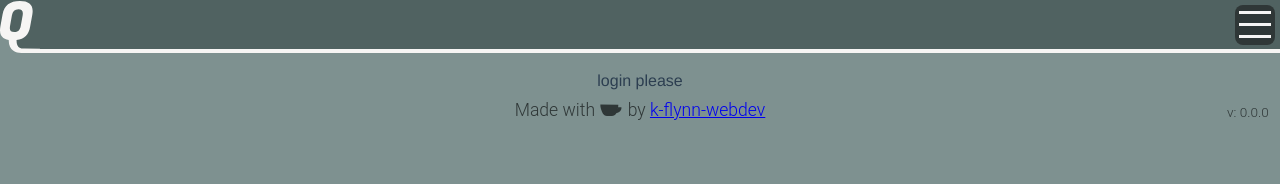
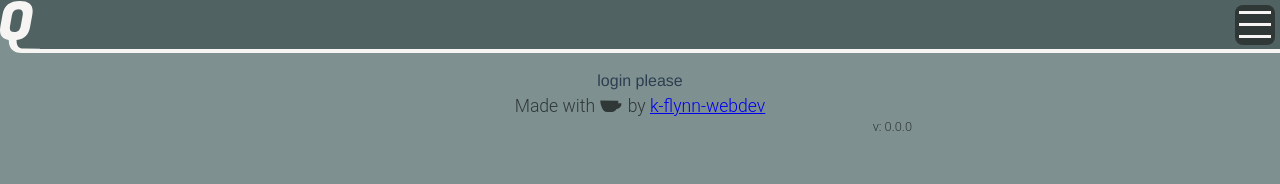
Before and after one commit to k-flynn-webdev/app-daytrack, a Vue app in the folder front/: page / in a window 1280 px wide. Shown: the top 184 px of the page. Built offline with nearby package versions, Linux system fonts and the light colour scheme.

Commit message:
updating app-version visual.

```diff
--- a/front/src/components/c_app_footer.vue
+++ b/front/src/components/c_app_footer.vue
@@ -4,11 +4,9 @@
 		class="anim-6 colour-bg-inv">
 
 		<div
-			class="footer-content center-auto-h width-85 anim-6">
+			class="footer-content center-auto-h">
 
-
-			<div class="text text-small1 text-center">
-				<p class="colour-fill-bg">Made with
+			<p class="colour-fill-bg text text-center">Made with
 
 				<span>
 
@@ -31,14 +29,13 @@
 
 				<a class="colour-fill-accent" target="_blank" href="https://github.com/k-flynn-webdev"> k-flynn-webdev </a>
 
-					<p class="text app-version">
+			</p>
+
+		</div>
+
+		<p class="colour-fill-bg text app-version">
 			v: {{ version }}
 		</p>
-
-				</p>
-			</div>
-
-		</div>
 
 	</footer>
 
@@ -70,34 +67,27 @@ export default {
 <style scoped >
 
 	footer {
-		/*position: absolute;*/
-		/*bottom: 0;*/
-		/*left: 0;*/
+		margin-top: 2rem;
 		width: 100%;
-		/*z-index: 1;*/
-		/*overflow: hidden;*/
-		/*opacity: 0;*/
-		/*pointer-events: none;*/
+		max-width: 35rem;
+		margin: 0 auto;
 	}
 
 	.footer-content {
-		/*pointer-events: visible;*/
-		/*opacity: 0;*/
-		/*transform: translateY(4rem);*/
+		width: 18rem;
+		display: inline-block;
+		margin: 0;
+		padding: 0;
 	}
 
-
 	.app-version {
-		font-size: .85rem;
-		position: absolute;
-		right: 0;
-		bottom: 0;
-		margin: 0 .7rem;
+		font-size: .8rem;
+		display: block;
+		text-align: right;
+		margin: .5rem;
+		margin-top: .2rem;
 	}
 
-	.footer-content div{
-		margin: .25rem;
-	}
 	.icon {
 		transform: translateY(.15rem);
 		width: 1.5rem;
```
Lines whose indentation alone changed are shown as unchanged.
